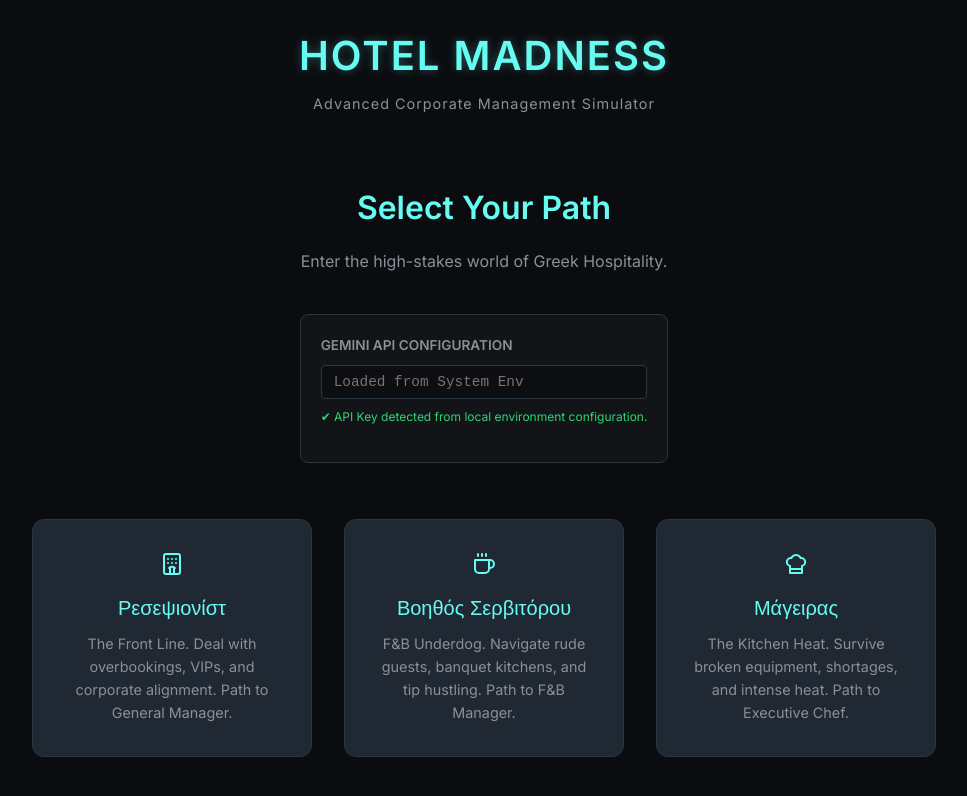
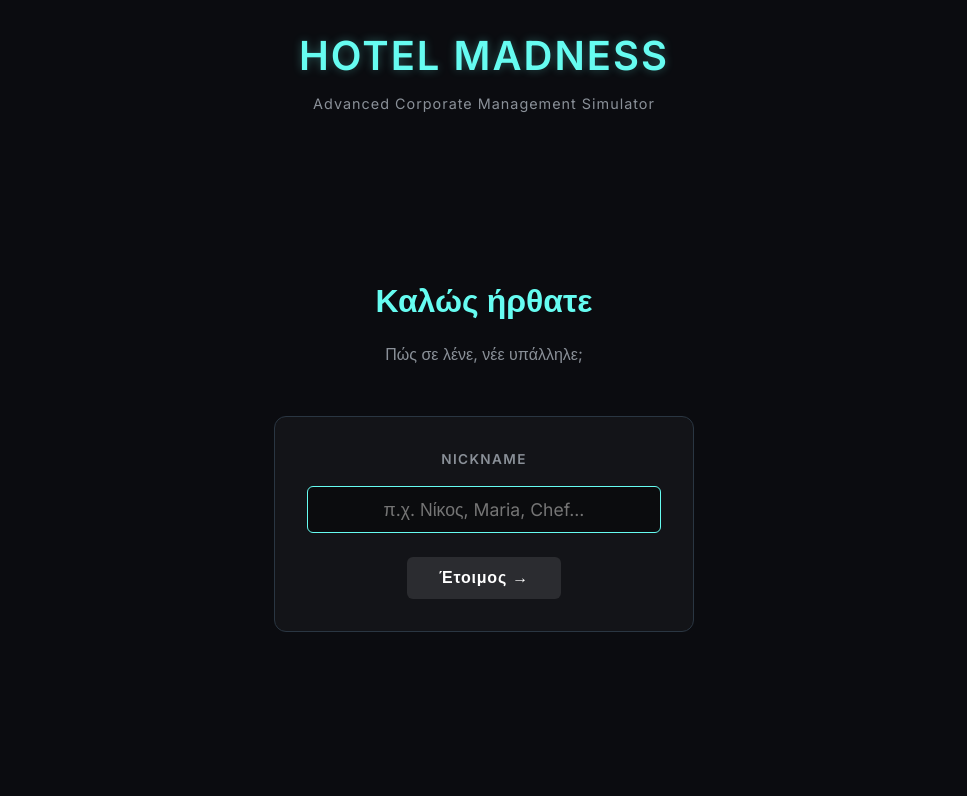
Before and after one commit to Codexx-ui/HotelMadness, a React (Vite) app: page / in a window 1280 px wide. Shown: the top 796 px of the page, without its empty margins (156-1123 px from the left). Built offline with nearby package versions, Linux system fonts and the light colour scheme; no server answers.

Commit message:
Add nickname screen, game save/load, and fix Unassigned bug

```diff
--- a/src/App.jsx
+++ b/src/App.jsx
@@ -1,4 +1,4 @@
-import React, { useState } from 'react';
+import React, { useState, useEffect } from 'react';
 import Dashboard from './components/Dashboard';
 import EventTerminal from './components/EventTerminal';
 import { generateNextState } from './services/aiService';
@@ -25,6 +25,34 @@ function App() {
   const [gameStarted, setGameStarted] = useState(false);
   const [gameOver, setGameOver] = useState(false);
   const [errorMsg, setErrorMsg] = useState('');
+  const [nickname, setNickname] = useState(localStorage.getItem('player_nickname') || '');
+  const [nicknameConfirmed, setNicknameConfirmed] = useState(false);
+
+  // Load saved game on startup
+  const savedGame = (() => { try { return JSON.parse(localStorage.getItem('hotel_saved_game')); } catch { return null; } })();
+  const [hasSavedGame, setHasSavedGame] = useState(!!(savedGame && savedGame.gameStarted && !savedGame.gameOver));
+
+  // Auto-save game state to localStorage after every turn
+  useEffect(() => {
+    if (gameStarted && !gameOver) {
+      localStorage.setItem('hotel_saved_game', JSON.stringify({ gameState, sceneData, gameStarted, nickname }));
+    }
+    if (gameOver) {
+      localStorage.removeItem('hotel_saved_game');
+      setHasSavedGame(false);
+    }
+  }, [gameState, sceneData, gameOver]);
+
+  const loadSavedGame = () => {
+    if (savedGame) {
+      setGameState(savedGame.gameState);
+      setSceneData(savedGame.sceneData);
+      setNickname(savedGame.nickname || '');
+      setNicknameConfirmed(true);
+      setGameStarted(true);
+      setHasSavedGame(false);
+    }
+  };
 
   // State to hold the API key retrieved from local storage or environment (bypassed in production)
   const [apiKeyInput, setApiKeyInput] = useState(localStorage.getItem('gemini_api_key') || '');
@@ -53,11 +81,12 @@ function App() {
         return;
       }
     }
-    setGameState({ ...INITIAL_STATE, role: roleKey });
+    const newState = { ...INITIAL_STATE, role: roleKey, nickname };
+    setGameState(newState);
     setGameStarted(true);
     setGameOver(false);
     setErrorMsg('');
-    await processTurn(`START: ${roleKey}`, null);
+    await processTurn(`START: ${roleKey}. Player nickname: ${nickname || 'Άγνωστος'}`, newState);
   };
 
   const handleChoice = async (choice) => {
@@ -99,9 +128,94 @@ function App() {
     }
   };
 
+  const renderNicknameScreen = () => (
+    <div className="role-selection">
+      <h2 style={{ fontSize: '2rem', color: 'var(--accent-color)' }}>Καλώς ήρθατε</h2>
+      <p style={{ color: 'var(--text-secondary)' }}>Πώς σε λένε, νέε υπάλληλε;</p>
+      <div style={{
+        backgroundColor: 'rgba(255, 255, 255, 0.03)',
+        border: '1px solid var(--panel-border)',
+        borderRadius: '12px',
+        padding: '2rem',
+        maxWidth: '420px',
+        margin: '2rem auto',
+        textAlign: 'center'
+      }}>
+        <label style={{ display: 'block', fontSize: '0.85rem', textTransform: 'uppercase', letterSpacing: '0.1em', color: 'var(--text-secondary)', marginBottom: '1rem', fontWeight: 600 }}>
+          Nickname
+        </label>
+        <input
+          type="text"
+          placeholder="π.χ. Νίκος, Maria, Chef..."
+          value={nickname}
+          maxLength={20}
+          autoFocus
+          onChange={(e) => setNickname(e.target.value)}
+          onKeyDown={(e) => { if (e.key === 'Enter' && nickname.trim()) { localStorage.setItem('player_nickname', nickname.trim()); setNicknameConfirmed(true); } }}
+          style={{
+            width: '100%',
+            backgroundColor: 'rgba(0, 0, 0, 0.4)',
+            border: '1px solid var(--accent-color)',
+            borderRadius: '6px',
+            padding: '0.75rem 1rem',
+            color: '#fff',
+            fontFamily: 'inherit',
+            fontSize: '1.1rem',
+            textAlign: 'center',
+            outline: 'none',
+            boxSizing: 'border-box'
+          }}
+        />
+        <button
+          onClick={() => { localStorage.setItem('player_nickname', nickname.trim()); setNicknameConfirmed(true); }}
+          disabled={!nickname.trim()}
+          style={{
+            marginTop: '1.5rem',
+            backgroundColor: nickname.trim() ? 'var(--accent-color)' : 'rgba(255,255,255,0.1)',
+            border: 'none',
+            borderRadius: '6px',
+            padding: '0.75rem 2rem',
+            color: '#fff',
+            fontSize: '1rem',
+            fontWeight: 600,
+            cursor: nickname.trim() ? 'pointer' : 'not-allowed',
+            transition: 'all 0.2s',
+            letterSpacing: '0.05em'
+          }}
+        >
+          Έτοιμος →
+        </button>
+      </div>
+
+      {hasSavedGame && savedGame && (
+        <div style={{ marginTop: '1.5rem', textAlign: 'center' }}>
+          <p style={{ color: 'var(--text-secondary)', fontSize: '0.85rem', marginBottom: '0.75rem' }}>
+            📂 Βρέθηκε αποθηκευμένο παιχνίδι ως <strong style={{ color: 'var(--accent-color)' }}>{savedGame.nickname}</strong> ({savedGame.gameState?.role})
+          </p>
+          <button
+            onClick={loadSavedGame}
+            style={{
+              backgroundColor: 'transparent',
+              border: '1px solid var(--accent-color)',
+              borderRadius: '6px',
+              padding: '0.6rem 1.5rem',
+              color: 'var(--accent-color)',
+              fontSize: '0.95rem',
+              fontWeight: 600,
+              cursor: 'pointer',
+              transition: 'all 0.2s',
+            }}
+          >
+            ▶ Συνέχεια από εκεί που έμεινα
+          </button>
+        </div>
+      )}
+    </div>
+  );
+
   const renderRoleSelection = () => (
     <div className="role-selection">
-      <h2 style={{ fontSize: '2rem', color: 'var(--accent-color)' }}>Select Your Path</h2>
+      <h2 style={{ fontSize: '2rem', color: 'var(--accent-color)' }}>Επίλεξε τον Ρόλο σου, <span style={{ color: '#fff' }}>{nickname}</span></h2>
       <p style={{ color: 'var(--text-secondary)' }}>Enter the high-stakes world of Greek Hospitality.</p>
 
       {/* Premium API Key Configuration Panel (only in local development) */}
@@ -216,7 +330,7 @@ function App() {
         <div>Final Rep: <span className="text-warning">{gameState.reputation}%</span></div>
         <div>Cash: <span className="text-success">€{gameState.cash}</span></div>
       </div>
-      <button className="btn-restart" onClick={() => setGameStarted(false)}>Apply for a new Job</button>
+      <button className="btn-restart" onClick={() => { setGameStarted(false); setNicknameConfirmed(false); setNickname(localStorage.getItem('player_nickname') || ''); }}>Apply for a new Job</button>
     </div>
   );
 
@@ -230,7 +344,7 @@ function App() {
       <div className="game-layout">
         {!gameStarted ? (
           <div style={{ gridColumn: '1 / -1' }}>
-            {renderRoleSelection()}
+            {!nicknameConfirmed ? renderNicknameScreen() : renderRoleSelection()}
           </div>
         ) : gameOver ? (
           <div style={{ gridColumn: '1 / -1' }}>
@@ -238,7 +352,7 @@ function App() {
           </div>
         ) : (
           <>
-            <Dashboard state={gameState} />
+            <Dashboard state={gameState} nickname={nickname} />
             <EventTerminal
               sceneData={sceneData}
               onChoice={handleChoice}
--- a/src/components/Dashboard.jsx
+++ b/src/components/Dashboard.jsx
@@ -1,7 +1,7 @@
 import React from 'react';
 import { Briefcase, Coins, HeartPulse, Star, Users, AlertTriangle, ShieldAlert, BarChart3, TrendingUp, TrendingDown } from 'lucide-react';
 
-export default function Dashboard({ state }) {
+export default function Dashboard({ state, nickname }) {
   // Helpers for progress colors
   const getStressColor = (val) => {
     if (val < 50) return 'var(--success-color)';
@@ -19,9 +19,15 @@ export default function Dashboard({ state }) {
     <div className="panel dashboard-panel">
       <div className="stat-group">
         <div className="stat-group-title">Player Profile</div>
+        {nickname && (
+          <div className="stat-item">
+            <span className="stat-label">👤 Nickname</span>
+            <span className="stat-value" style={{ color: 'var(--accent-color)' }}>{nickname}</span>
+          </div>
+        )}
         <div className="stat-item">
           <span className="stat-label"><Briefcase size={16} color="var(--accent-color)" /> Role</span>
-          <span className="stat-value">{state.role || 'Unassigned'}</span>
+          <span className="stat-value">{state.role || '—'}</span>
         </div>
         <div className="stat-item">
           <span className="stat-label"><Star size={16} color="var(--warning-color)" /> Shift</span>
```
